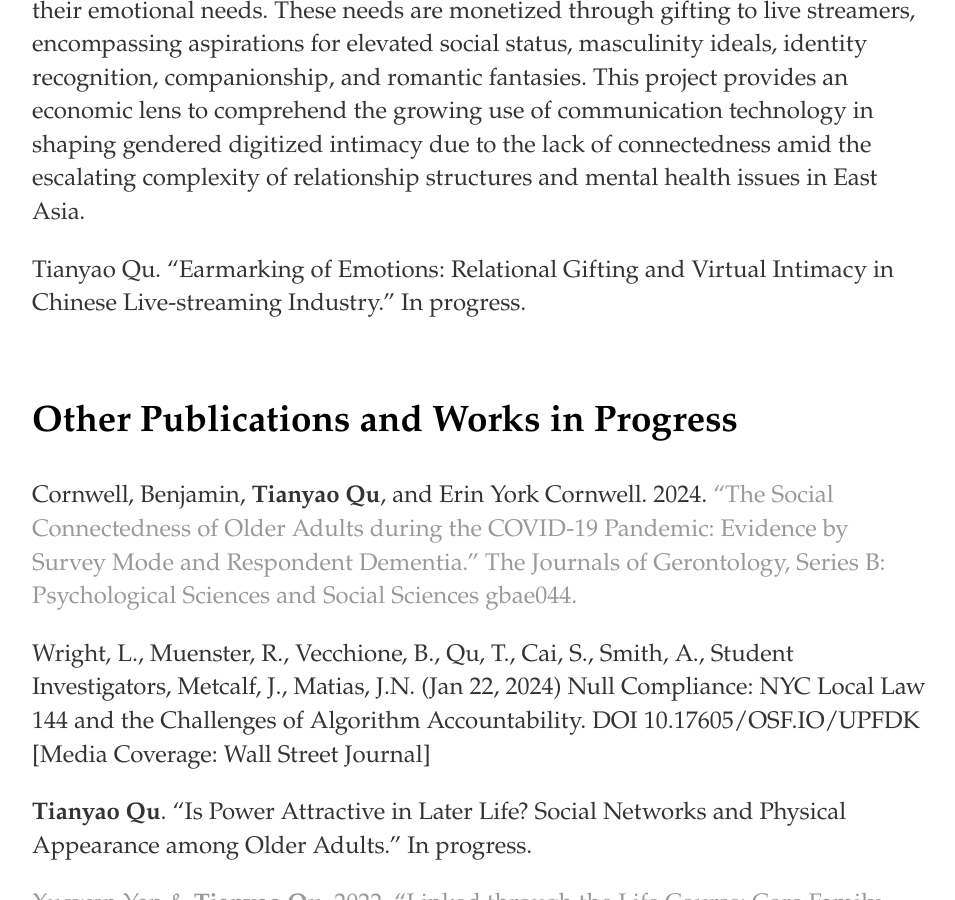
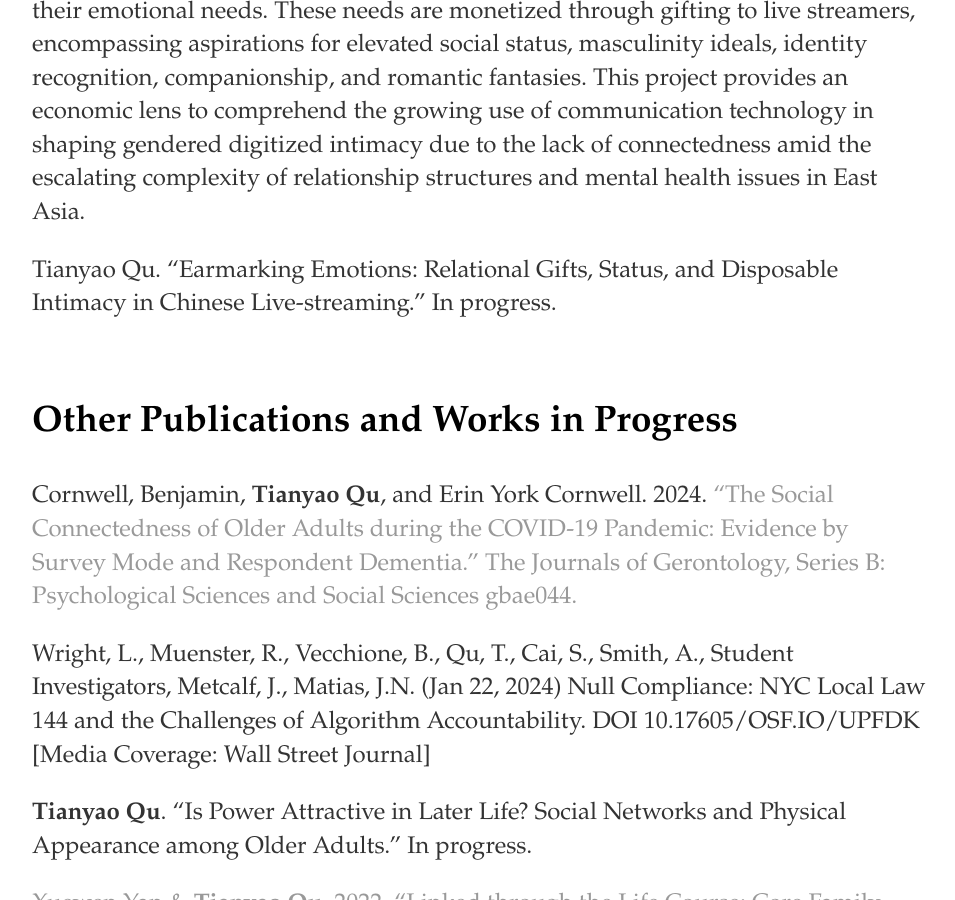
Before and after one commit to windyqu/windyqu.github.io, a Jekyll site: the page built from research/index.html, in a window 1280 px wide and 900 px high, scrolled down 3367 px. Shown: the whole window, without its empty margins (160-1115 px from the left). Built offline with Jekyll 4.4.1, drawn with Linux system fonts in a browser that asks for light colours.

Commit message:
Update index.html

```diff
--- a/research/index.html
+++ b/research/index.html
@@ -64,7 +64,8 @@ In the second chapter of my dissertation, I adopt a temporal-structural perspect
   Building on Zelizer’s seminal concept of relational earmarking, I proposed an “earmark of emotions” framework conceptualizing (male) patron’s virtual gifting to live streamers as a way of acquiring virtual intimacy. Using mixed methods, I argue that patrons’ gender positions, intertwined with other socioeconomic factors, shape their emotional needs. These needs are monetized through gifting to live streamers, encompassing aspirations for elevated social status, masculinity ideals, identity recognition, companionship, and romantic fantasies. This project provides an economic lens to comprehend the growing use of communication technology in shaping gendered digitized intimacy due to the lack of connectedness amid the escalating complexity of relationship structures and mental health issues in East Asia.
   </p>
   <p>
-  Tianyao Qu. “Earmarking of Emotions: Relational Gifting and Virtual Intimacy in Chinese Live-streaming Industry.” In progress.
+  Tianyao Qu. “Earmarking Emotions: Relational Gifts, Status, and Disposable Intimacy in Chinese Live-streaming.” In progress.
+
   </p>
 
 
```
